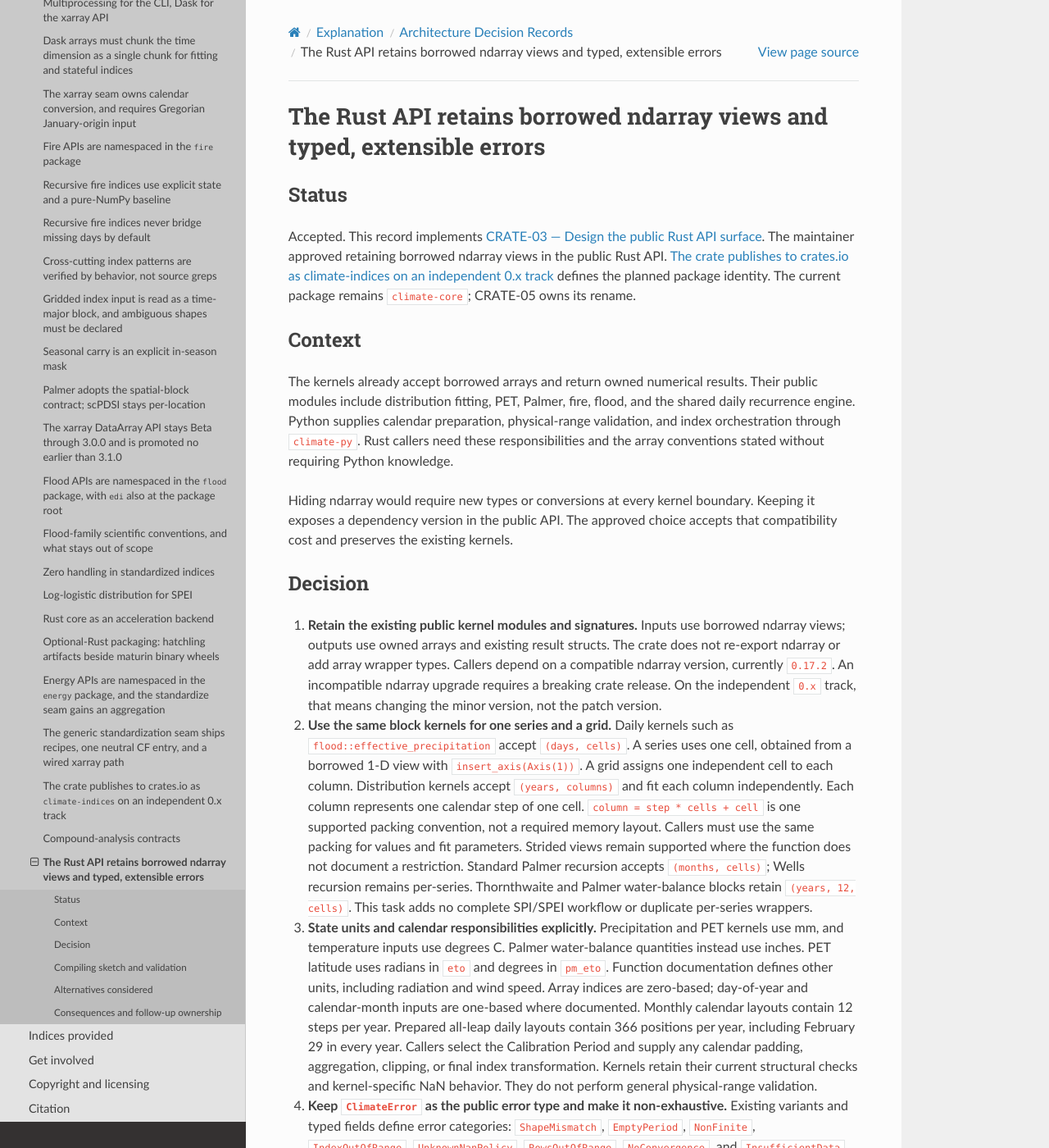
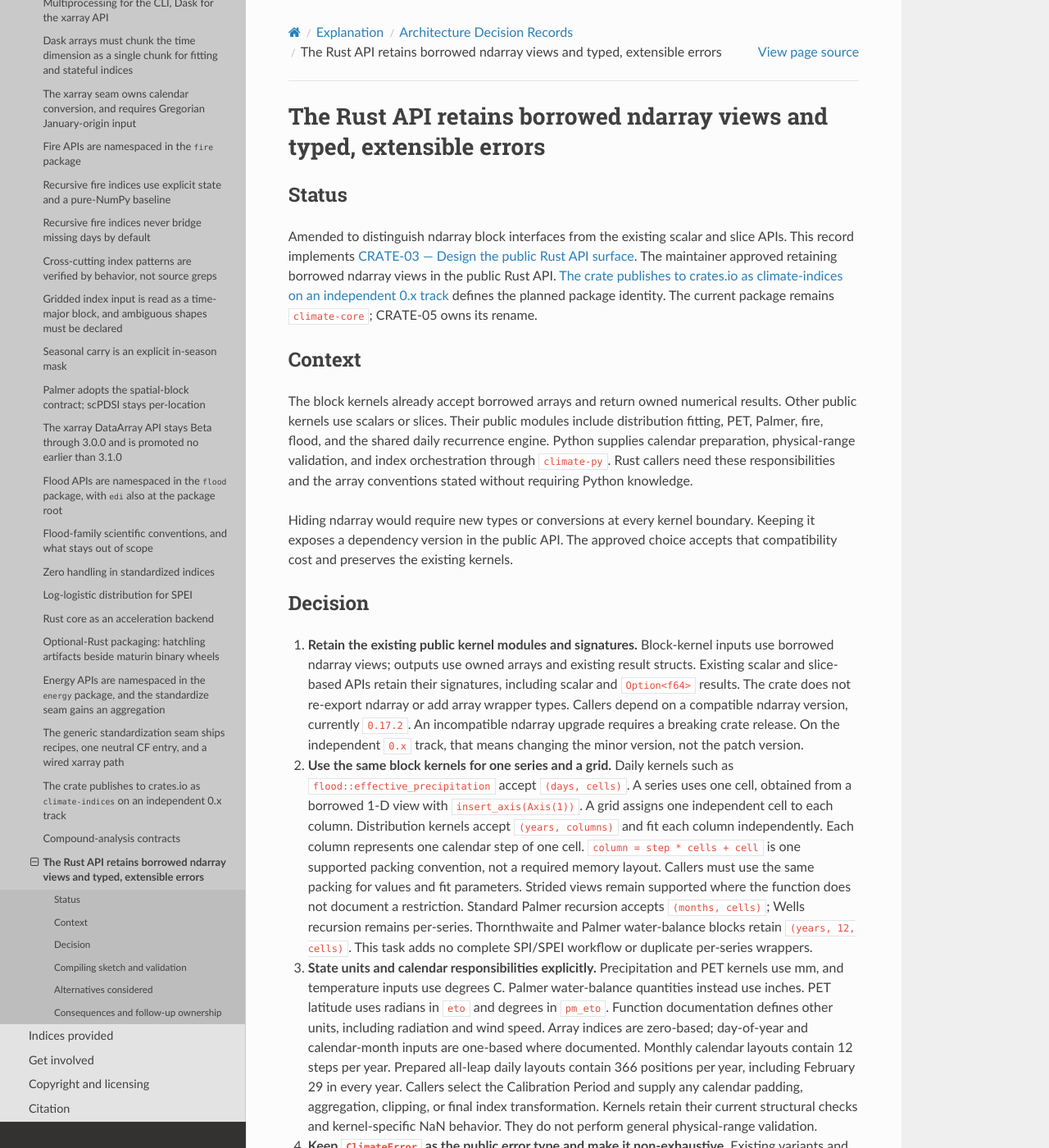
Before and after one commit to monocongo/climate_indices, a Sphinx documentation site: the page built from docs/adr/0023-rust-public-api.md, in a window 1280 px wide and 1400 px high. Shown: the whole window at 82% size. Built offline with Sphinx 7.4.7 and the Read the Docs theme 3.1.0, drawn with Linux system fonts in a browser that asks for light colours.

Commit message:
docs(rust): address review findings — clarify API contracts
Clarify poisoned-state gap counts and saturating spin-up history shapes.
Distinguish ndarray block interfaces from scalar and slice APIs.

Finding: 4304018341
Review-Anchor: https://github.com/monocongo/climate_indices/pull/1377#discussion_r4304018341
Finding: 4304018345
Review-Anchor: https://github.com/monocongo/climate_indices/pull/1377#discussion_r4304018345
Finding: 4304018349
Review-Anchor: https://github.com/monocongo/climate_indices/pull/1377#discussion_r4304018349
Finding: 4304024138 (duplicate of 4304018341)
Review-Anchor: https://github.com/monocongo/climate_indices/pull/1377#discussion_r4304024138

```diff
--- a/docs/adr/0023-rust-public-api.md
+++ b/docs/adr/0023-rust-public-api.md
@@ -2,7 +2,8 @@
 
 ## Status
 
-Accepted. This record implements
+Amended to distinguish ndarray block interfaces from the existing scalar and slice APIs.
+This record implements
 [CRATE-03 — Design the public Rust API surface](https://github.com/monocongo/climate_indices/issues/1307).
 The maintainer approved retaining borrowed ndarray views in the public Rust API.
 {doc}`0021-climate-indices-crate-identity` defines the planned package identity.
@@ -10,7 +11,8 @@ The current package remains `climate-core`; CRATE-05 owns its rename.
 
 ## Context
 
-The kernels already accept borrowed arrays and return owned numerical results.
+The block kernels already accept borrowed arrays and return owned numerical results.
+Other public kernels use scalars or slices.
 Their public modules include distribution fitting, PET, Palmer, fire, flood,
 and the shared daily recurrence engine.
 Python supplies calendar preparation, physical-range validation, and index orchestration through `climate-py`.
@@ -23,7 +25,8 @@ The approved choice accepts that compatibility cost and preserves the existing k
 ## Decision
 
 1. **Retain the existing public kernel modules and signatures.**
-   Inputs use borrowed ndarray views; outputs use owned arrays and existing result structs.
+   Block-kernel inputs use borrowed ndarray views; outputs use owned arrays and existing result structs.
+   Existing scalar and slice-based APIs retain their signatures, including scalar and `Option<f64>` results.
    The crate does not re-export ndarray or add array wrapper types.
    Callers depend on a compatible ndarray version, currently `0.17.2`.
    An incompatible ndarray upgrade requires a breaking crate release.
```
Also changed, not shown: 3 other files.
